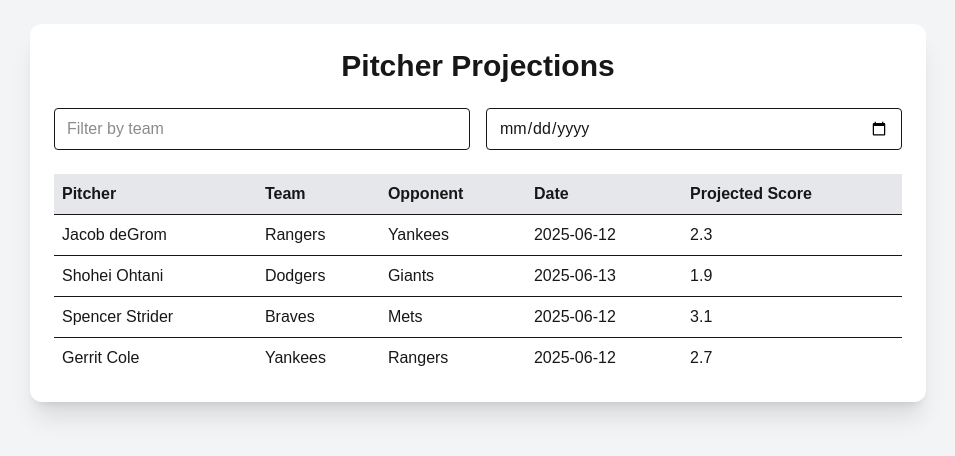
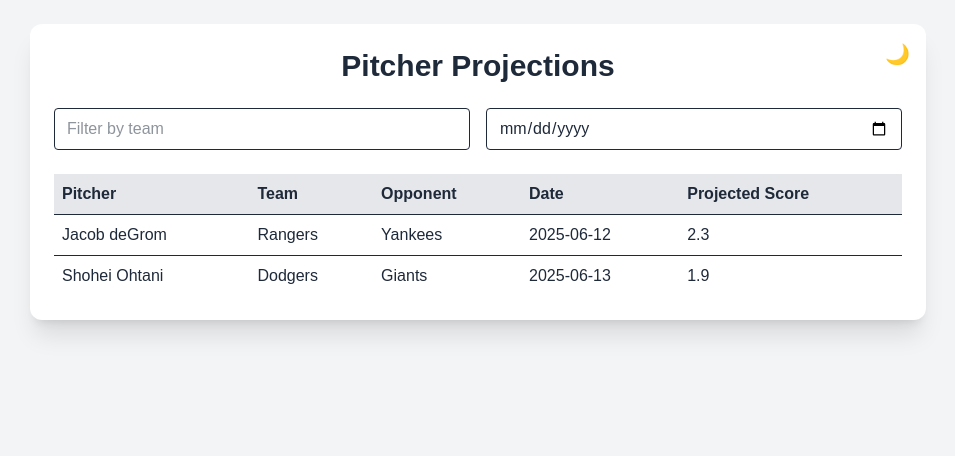
Before and after one commit to hstohl/fantasy-pitchers, a Next.js app in the folder frontend/frontend/: page / in a window 1280 px wide. Shown: the top 456 px of the page, without its empty margins (162-1117 px from the left). Built offline with nearby package versions, Linux system fonts and the light colour scheme.

Commit message:
added features

```diff
--- a/frontend/frontend/app/page.tsx
+++ b/frontend/frontend/app/page.tsx
@@ -1,14 +1,30 @@
 "use client";
 
-import { useState } from "react";
+import { useEffect, useState } from "react";
 
-const mockPitchers = [
+type Pitcher = {
+  name: string;
+  team: string;
+  opponent: string;
+  date: string;
+  score: number;
+  era: number;
+  whip: number;
+  strikeouts: number;
+  innings: number;
+};
+
+const mockPitchers: Pitcher[] = [
   {
     name: "Jacob deGrom",
     team: "Rangers",
     opponent: "Yankees",
     date: "2025-06-12",
     score: 2.3,
+    era: 2.15,
+    whip: 0.89,
+    strikeouts: 12,
+    innings: 6,
   },
   {
     name: "Shohei Ohtani",
@@ -16,26 +32,22 @@
     opponent: "Giants",
     date: "2025-06-13",
     score: 1.9,
-  },
-  {
-    name: "Spencer Strider",
-    team: "Braves",
-    opponent: "Mets",
-    date: "2025-06-12",
-    score: 3.1,
-  },
-  {
-    name: "Gerrit Cole",
-    team: "Yankees",
-    opponent: "Rangers",
-    date: "2025-06-12",
-    score: 2.7,
+    era: 2.91,
+    whip: 1.07,
+    strikeouts: 9,
+    innings: 5,
   },
 ];
 
 export default function Home() {
   const [teamFilter, setTeamFilter] = useState("");
   const [dateFilter, setDateFilter] = useState("");
+  const [selectedPitcher, setSelectedPitcher] = useState<Pitcher | null>(null);
+  const [isDarkMode, setIsDarkMode] = useState(false);
+
+  useEffect(() => {
+    document.documentElement.classList.toggle("dark", isDarkMode);
+  }, [isDarkMode]);
 
   const filtered = mockPitchers.filter(
     (p) =>
@@ -45,23 +57,32 @@
   );
 
   return (
-    <main className="min-h-screen bg-gray-100 p-6">
-      <div className="max-w-4xl mx-auto bg-white shadow-xl rounded-xl p-6">
-        <h1 className="text-3xl font-bold mb-6 text-center">
-          Pitcher Projections
-        </h1>
+    <main className="min-h-screen bg-gray-100 dark:bg-gray-900 p-6 transition-colors duration-300">
+      <div className="max-w-4xl mx-auto bg-white dark:bg-gray-800 text-gray-800 dark:text-gray-200 shadow-xl rounded-xl p-6 relative">
+        <div className="flex justify-between items-center mb-6">
+          <h1 className="text-3xl font-bold text-center w-full">
+            Pitcher Projections
+          </h1>
+          <button
+            onClick={() => setIsDarkMode(!isDarkMode)}
+            className="absolute right-4 top-4 text-xl hover:scale-110 transition-transform"
+            title="Toggle Dark Mode"
+          >
+            {isDarkMode ? "☀️" : "🌙"}
+          </button>
+        </div>
 
         <div className="flex flex-col md:flex-row gap-4 mb-6">
           <input
             type="text"
             placeholder="Filter by team"
-            className="border px-3 py-2 rounded w-full md:w-1/2"
+            className="border px-3 py-2 rounded w-full md:w-1/2 dark:bg-gray-700 dark:border-gray-600"
             value={teamFilter}
             onChange={(e) => setTeamFilter(e.target.value)}
           />
           <input
             type="date"
-            className="border px-3 py-2 rounded w-full md:w-1/2"
+            className="border px-3 py-2 rounded w-full md:w-1/2 dark:bg-gray-700 dark:border-gray-600"
             value={dateFilter}
             onChange={(e) => setDateFilter(e.target.value)}
           />
@@ -69,7 +90,7 @@
 
         <table className="w-full table-auto border-collapse">
           <thead>
-            <tr className="bg-gray-200 text-left">
+            <tr className="bg-gray-200 dark:bg-gray-700 text-left">
               <th className="p-2">Pitcher</th>
               <th className="p-2">Team</th>
               <th className="p-2">Opponent</th>
@@ -79,7 +100,11 @@
           </thead>
           <tbody>
             {filtered.map((p, i) => (
-              <tr key={i} className="border-t hover:bg-gray-50">
+              <tr
+                key={i}
+                onClick={() => setSelectedPitcher(p)}
+                className="border-t cursor-pointer hover:bg-gray-50 dark:hover:bg-gray-700"
+              >
                 <td className="p-2">{p.name}</td>
                 <td className="p-2">{p.team}</td>
                 <td className="p-2">{p.opponent}</td>
@@ -89,13 +114,57 @@
             ))}
             {filtered.length === 0 && (
               <tr>
-                <td colSpan={5} className="text-center p-4 text-gray-500">
+                <td
+                  colSpan={5}
+                  className="text-center p-4 text-gray-500 dark:text-gray-400"
+                >
                   No pitchers found.
                 </td>
               </tr>
             )}
           </tbody>
         </table>
+
+        {/* Modal */}
+        {selectedPitcher && (
+          <div className="fixed inset-0 bg-black bg-opacity-50 flex items-center justify-center z-50">
+            <div className="bg-white dark:bg-gray-800 text-gray-800 dark:text-gray-200 p-6 rounded-xl shadow-lg w-full max-w-md relative">
+              <button
+                onClick={() => setSelectedPitcher(null)}
+                className="absolute top-3 right-4 text-xl font-bold hover:text-gray-500"
+              >
+                &times;
+              </button>
+              <h2 className="text-2xl font-semibold mb-4">
+                {selectedPitcher.name} - {selectedPitcher.team}
+              </h2>
+              <ul className="space-y-2">
+                <li>
+                  <strong>Opponent:</strong> {selectedPitcher.opponent}
+                </li>
+                <li>
+                  <strong>Date:</strong> {selectedPitcher.date}
+                </li>
+                <li>
+                  <strong>Projected Score:</strong>{" "}
+                  {selectedPitcher.score.toFixed(1)}
+                </li>
+                <li>
+                  <strong>ERA:</strong> {selectedPitcher.era}
+                </li>
+                <li>
+                  <strong>WHIP:</strong> {selectedPitcher.whip}
+                </li>
+                <li>
+                  <strong>Strikeouts:</strong> {selectedPitcher.strikeouts}
+                </li>
+                <li>
+                  <strong>Innings:</strong> {selectedPitcher.innings}
+                </li>
+              </ul>
+            </div>
+          </div>
+        )}
       </div>
     </main>
   );
--- a/frontend/frontend/tailwind.config.js
+++ b/frontend/frontend/tailwind.config.js
@@ -1,5 +1,6 @@
-/** @type {import('tailwindcss').Config} */
+// tailwind.config.js
 module.exports = {
+  darkMode: "class", // <-- enable class-based dark mode
   content: [
     "./app/**/*.{js,ts,jsx,tsx}",
     "./pages/**/*.{js,ts,jsx,tsx}",
```
